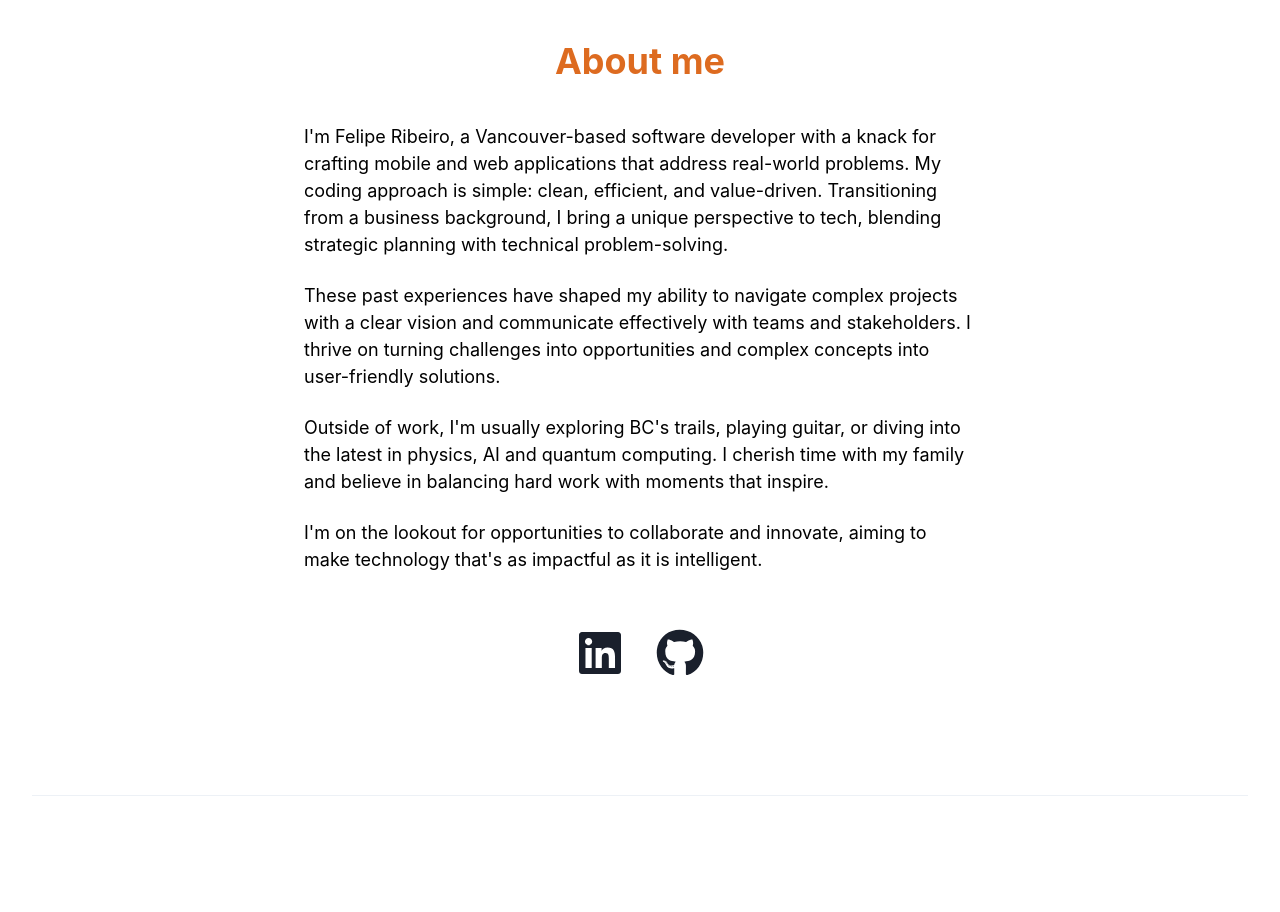
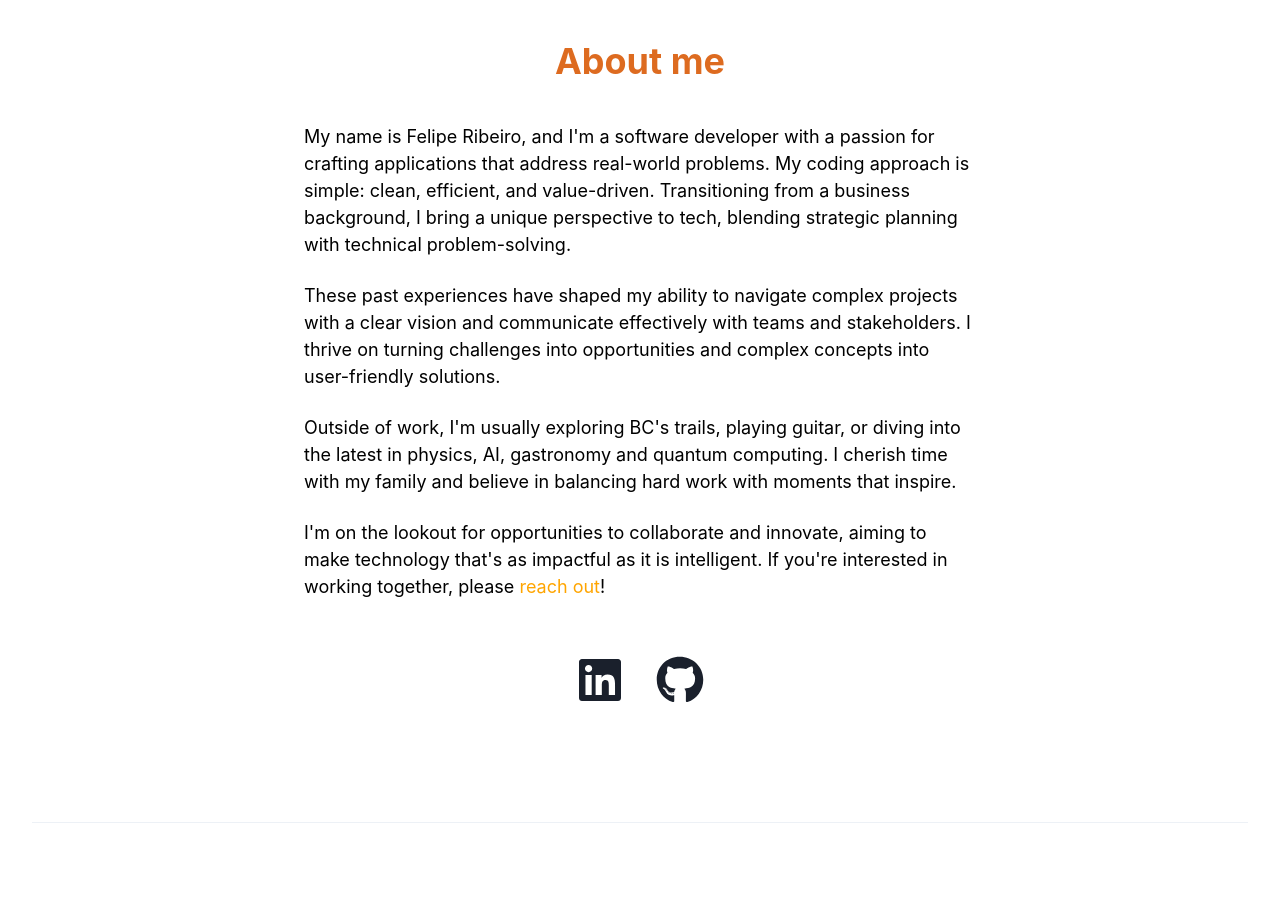
Before and after one commit to Zenb0t/feliperibeiro, a React (Create React App) app: page / in a window 1280 px wide. Shown: the part 880-1792 px from the top of the page. Built offline with nearby package versions, Linux system fonts and the light colour scheme.

Commit message:
Update AboutMe component content

```diff
--- a/src/components/About.js
+++ b/src/components/About.js
@@ -33,12 +33,12 @@ export default function AboutMe() {
             color={useColorModeValue('black', 'white')}
             fontSize={useBreakpointValue({ base: 'md', md: 'lg' })}
           >
-            I'm Felipe Ribeiro, a Vancouver-based software developer with a knack
-            for crafting mobile and web applications that address real-world
-            problems. My coding approach is simple: clean, efficient, and
-            value-driven. Transitioning from a business background, I bring a
-            unique perspective to tech, blending strategic planning with
-            technical problem-solving.
+            My name is Felipe Ribeiro, and I'm a software developer with a
+            passion for crafting applications that address real-world problems.
+            My coding approach is simple: clean, efficient, and value-driven.
+            Transitioning from a business background, I bring a unique
+            perspective to tech, blending strategic planning with technical
+            problem-solving.
           </Text>
           <Text
             color={useColorModeValue('black', 'white')}
@@ -54,9 +54,9 @@ export default function AboutMe() {
             fontSize={useBreakpointValue({ base: 'md', md: 'lg' })}
           >
             Outside of work, I'm usually exploring BC's trails, playing guitar,
-            or diving into the latest in physics, AI and quantum computing. I
-            cherish time with my family and believe in balancing hard work with
-            moments that inspire.
+            or diving into the latest in physics, AI, gastronomy and quantum
+            computing. I cherish time with my family and believe in balancing
+            hard work with moments that inspire.
           </Text>
           <Text
             color={useColorModeValue('black', 'white')}
@@ -64,6 +64,11 @@ export default function AboutMe() {
           >
             I'm on the lookout for opportunities to collaborate and innovate,
             aiming to make technology that's as impactful as it is intelligent.
+            If you're interested in working together, please{' '}
+            <Link to="/contact" style={{ color: 'orange' }}>
+              reach out
+            </Link>
+            !
           </Text>
           <HStack py={8} alignSelf={'center'} spacing={8}>
             {/* <Tooltip label="My Resume" aria-label='PDF Resume'>
```
